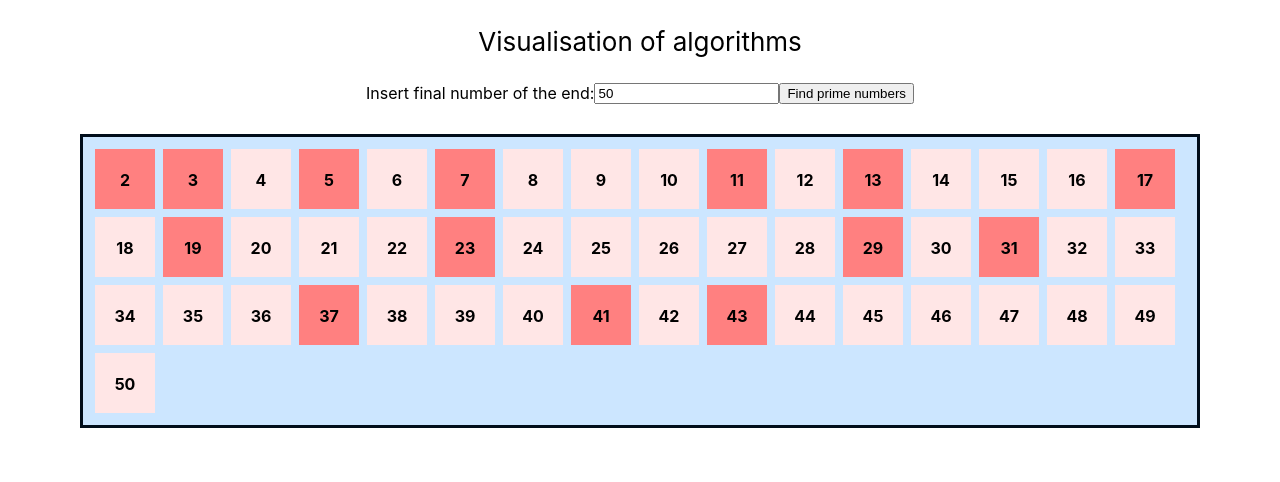
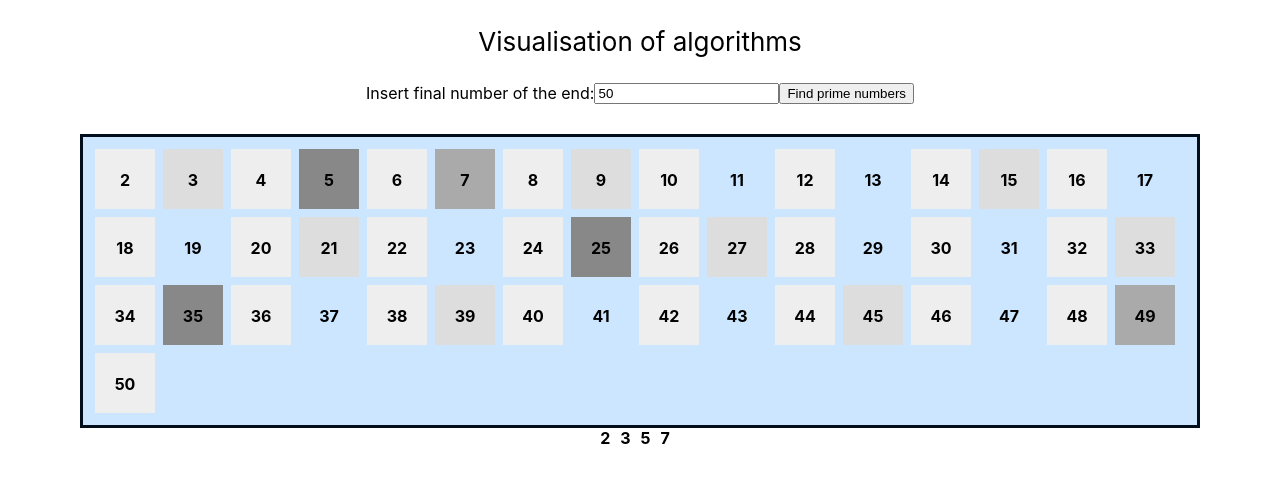
Before and after one commit to markkod/Eratosthenes-vis, a React (Create React App) app: page / in a window 1280 px wide. Both pictures are taken after a click on the button "Find prime numbers". Shown: the top 482 px of the page. Built offline with nearby package versions, Linux system fonts and the light colour scheme.

Commit message:
Implement correct Eratosthenes visualisation

```diff
--- a/src/components/NumberContainer.js
+++ b/src/components/NumberContainer.js
@@ -1,21 +1,25 @@
-import React from 'react'
-import "../styles/NumberContainer.css"
+import React, { useEffect } from "react";
+import "../styles/NumberContainer.css";
 
 function NumberContainer(props) {
-    let containerClassName = "NumberContainer"
+  let containerClassName = "NumberContainer";
 
-    if (props.isPrime) {
-        containerClassName = "ColoredNumberContainer"
+  useEffect(() => {
+    const element = document.getElementById(`numberContainer-${props.number}`);
+
+    if (props.colour && element) {
+      element.style.backgroundColor = props.colour;
     }
+  });
 
-    console.log('RERENDER NumberContainer!')
-    return (
-        <div className={containerClassName}>
-            <h4 className="NumberText" >
-                {props.number}
-            </h4>
-        </div>
-    )
+  return (
+    <div
+      id={`numberContainer-${props.number}`}
+      className={containerClassName}
+    >
+      <h4 className="NumberText">{props.number}</h4>
+    </div>
+  );
 }
 
 export default NumberContainer;
--- a/src/components/NumbersTable.js
+++ b/src/components/NumbersTable.js
@@ -1,7 +1,7 @@
 import React, { useState, useEffect, useMemo } from "react";
 import { map } from "lodash";
 import NumberContainer from "./NumberContainer";
-import { getArrayOfRange, ALGORITHMS } from "../utils/range";
+import { getArrayOfRange, ALGORITHMS, randomColour } from "../utils/range";
 import "../styles/NumbersTable.css";
 
 function NumbersTable(props) {
@@ -9,6 +9,7 @@ function NumbersTable(props) {
   const [primeRange, setPrimeRange] = useState(range);
   const [items, setItems] = useState([]);
   const [p, setP] = useState(0);
+  const [primeNumbersArray, setPrimeNumbersArray] = useState([]);
 
   useEffect(() => {
     const itemsCopy = [];
@@ -19,6 +20,7 @@ function NumbersTable(props) {
           key={`Initial-${value}`}
           number={value}
           isPrime={false}
+          colour={null}
         />
       );
     });
@@ -30,28 +32,51 @@ function NumbersTable(props) {
   useMemo(() => {
     if (!items.length) return;
     if (props.algorithmName === ALGORITHMS.ERATOSTHENES) {
-      console.log("props.rangeEnd!!!", props.rangeEnd);
       if (p < props.rangeEnd) {
         setTimeout(() => {
-            const newItems = [...items];
+          const colour = randomColour();
+          setPrimeNumbersArray([...primeNumbersArray, p]);
 
-            newItems[p - 2] = <NumberContainer key={p} number={p} isPrime={true} />;
+          const newItems = map(items, item => {
+            const { props: itemProps } = item;
 
-            // Only the numbers that are not dividable by p can be prime numbers
-            const updatedPrimeRange = primeRange.filter(i => i === p || i % p !== 0);
-            // New p will be the next so far undividable number (prime number)
-            const newP = updatedPrimeRange[updatedPrimeRange.indexOf(p) + 1];
+            if (itemProps.number === p || itemProps.number % p === 0) {
+              return (
+                <NumberContainer
+                  key={`Coloured-${itemProps.number}`}
+                  number={itemProps.number}
+                  isPrime={itemProps.number === p}
+                  colour={itemProps.colour || colour}
+                />
+              );
+            } else return item;
+          });
 
-            setItems(newItems);
-            setPrimeRange(updatedPrimeRange);
-            setP(newP);
-        }, 200)
+          // Only the numbers that are not multiples of p can be prime numbers
+          const updatedPrimeRange = primeRange.filter(
+            i => i === p || i % p !== 0
+          );
+          // New p will be the next so far not multiple of p (prime number)
+          const newP = updatedPrimeRange[updatedPrimeRange.indexOf(p) + 1];
+
+          setItems(newItems);
+          setPrimeRange(updatedPrimeRange);
+          setP(newP);
+        }, 700);
       }
     }
   }, [p]);
 
-  console.log("rerender", items);
-  return <div className="NumbersTable">{items}</div>;
+  return (
+    <div>
+      <div className="NumbersTable">{items}</div>
+      <div>
+        {map(primeNumbersArray, n => (
+          <b className="NumbersTablePrimeNumber" >{n}</b>
+        ))}
+      </div>
+    </div>
+  );
 }
 
 export default NumbersTable;
--- a/src/styles/NumberContainer.css
+++ b/src/styles/NumberContainer.css
@@ -5,7 +5,7 @@
     height: 60px;
     width: 60px;
     justify-content: center;
-    background-color: #ffe6e6;
+    /* background-color: #ffe6e6; */
 }
 
 .ColoredNumberContainer {
@@ -15,5 +15,5 @@
     height: 60px;
     width: 60px;
     justify-content: center;
-    background-color: #ff8080;
+    /* background-color: #ff8080; */
 }
--- a/src/styles/NumbersTable.css
+++ b/src/styles/NumbersTable.css
@@ -8,3 +8,7 @@
     background-color: #cce6ff;
     padding: 8px;
 }
+
+.NumbersTablePrimeNumber {
+    margin-right: 10px;
+}
--- a/src/utils/range.js
+++ b/src/utils/range.js
@@ -9,3 +9,8 @@ export const ALGORITHMS = {
   EULER: "EULER",
   ATKINS: "ATKINS",
 }
+
+export const randomColour = () => {
+  const rand = Math.random()
+  return "#000000".replace(/0/g,function(){return (~~(rand*16)).toString(16);})
+}
```
